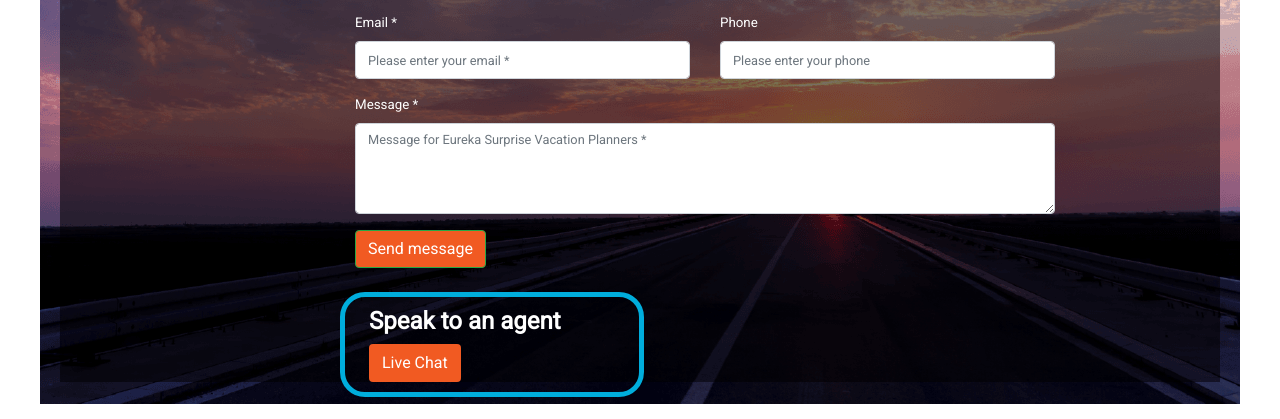
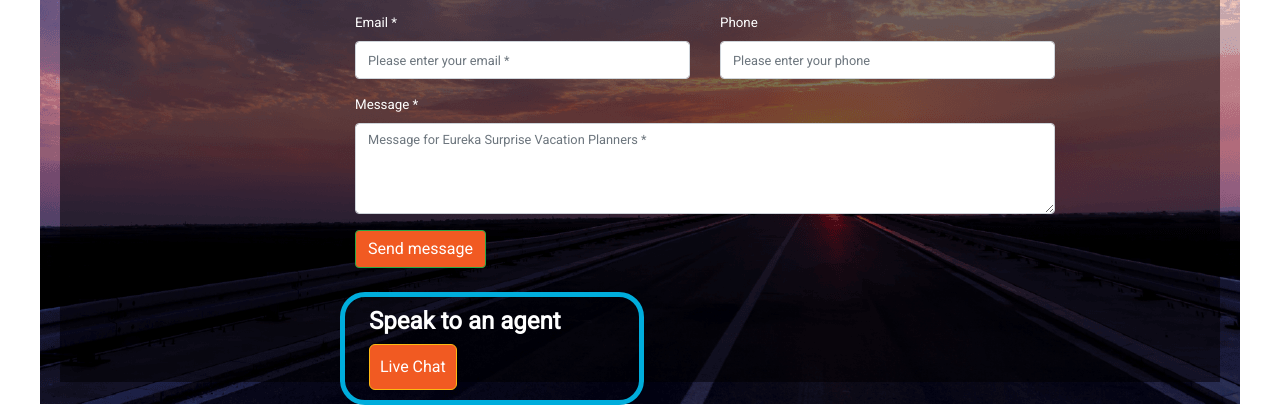
Before and after one commit to josephsteinbach/josephsteinbach.github.io, a plain HTML site: page eureka/contact.html in a window 1280 px wide. Shown: the part 381-800 px from the top of the page. Drawn offline with nearby package versions, Linux system fonts and the light colour scheme.

Commit message:
fix chat button

```diff
--- a/eureka/contact.html
+++ b/eureka/contact.html
@@ -142,7 +142,7 @@
                                 <div class="col-lg-5  container-how mt-4 px-4 ">
                                     <div class="row">
 
-                                        <div class="col"><h2>Speak to an agent</h2> <a href="" class="btn" type="submit" onclick="return false">Live Chat</a></div>
+                                        <div class="col"><h2>Speak to an agent</h2> <a href="" class="btn start-buttons"  onclick="return false">Live Chat</a></div>
                                     </div>
                                 </div>
                             </div>
```
